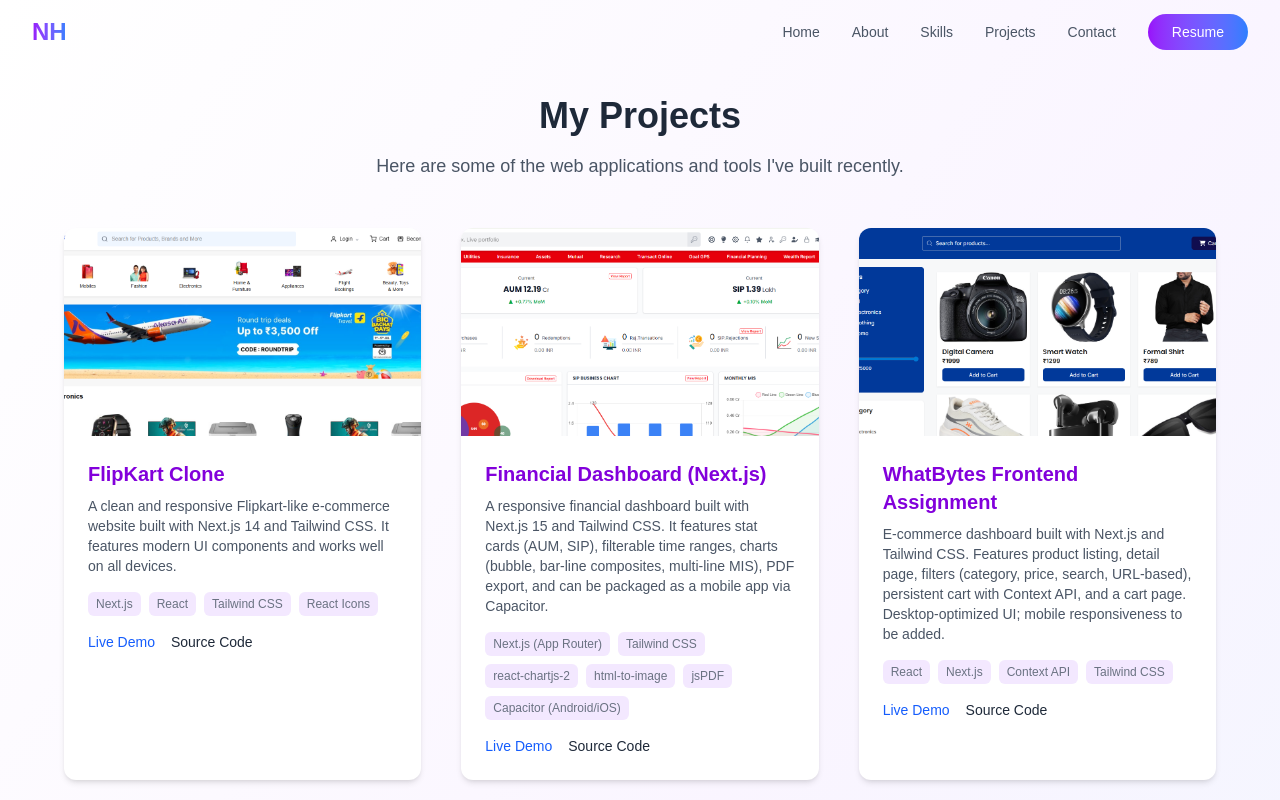
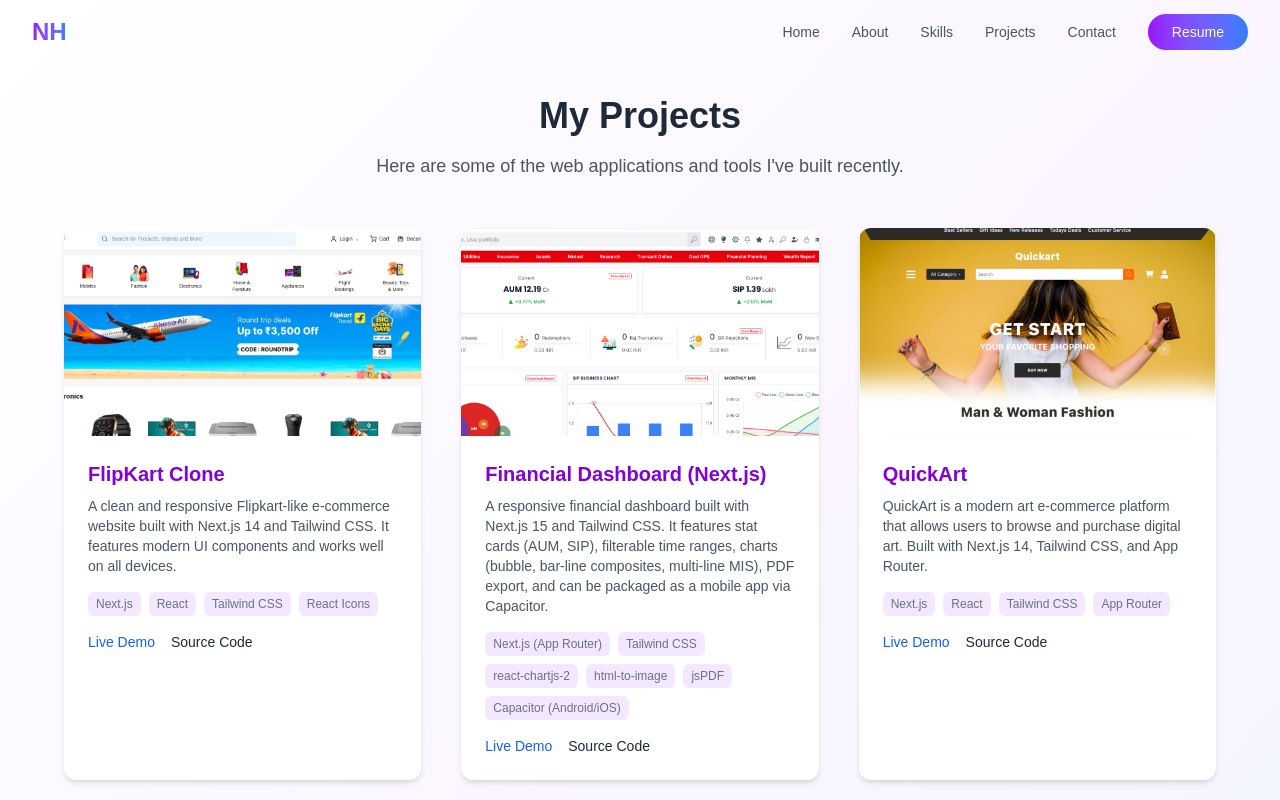
Before and after one commit to nizam-321/Portfolio, a Next.js app: page /projects in a window 1280 px wide. Shown: the top 800 px of the page. Built offline with nearby package versions, Linux system fonts and the light colour scheme.

Commit message:
Update page.jsx

```diff
--- a/app/projects/page.jsx
+++ b/app/projects/page.jsx
@@ -21,14 +21,6 @@
   demo: 'https://fininacial-dashboard-assignment.vercel.app',
   code: 'https://github.com/nizam-321/fininacial-dashboard-assignment'
 },
-    {
-    title: 'WhatBytes Frontend Assignment',
-    description: 'E‑commerce dashboard built with Next.js and Tailwind CSS. Features product listing, detail page, filters (category, price, search, URL‑based), persistent cart with Context API, and a cart page. Desktop-optimized UI; mobile responsiveness to be added.',
-    image: '/projects/project-whatbytes.png', // replace with actual image path if available
-    tech: ['React', 'Next.js', 'Context API', 'Tailwind CSS'],
-    demo: 'https://assignment-what-bytes-lovat.vercel.app',
-    code: 'https://github.com/nizam-321/Assignment-WhatBytes'
-  },
   {
   title: 'QuickArt',
   description: 'QuickArt is a modern art e-commerce platform that allows users to browse and purchase digital art. Built with Next.js 14, Tailwind CSS, and App Router.',
```
